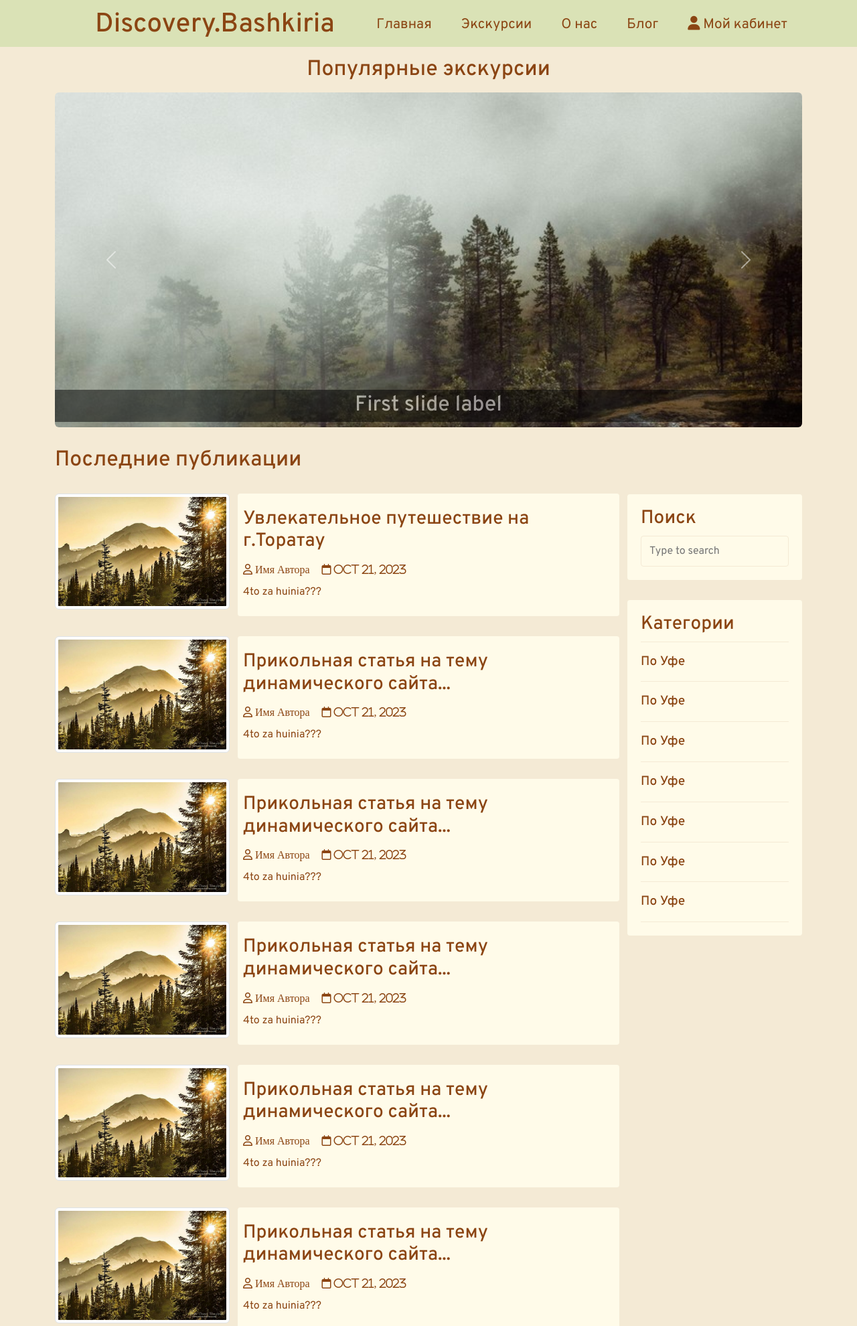
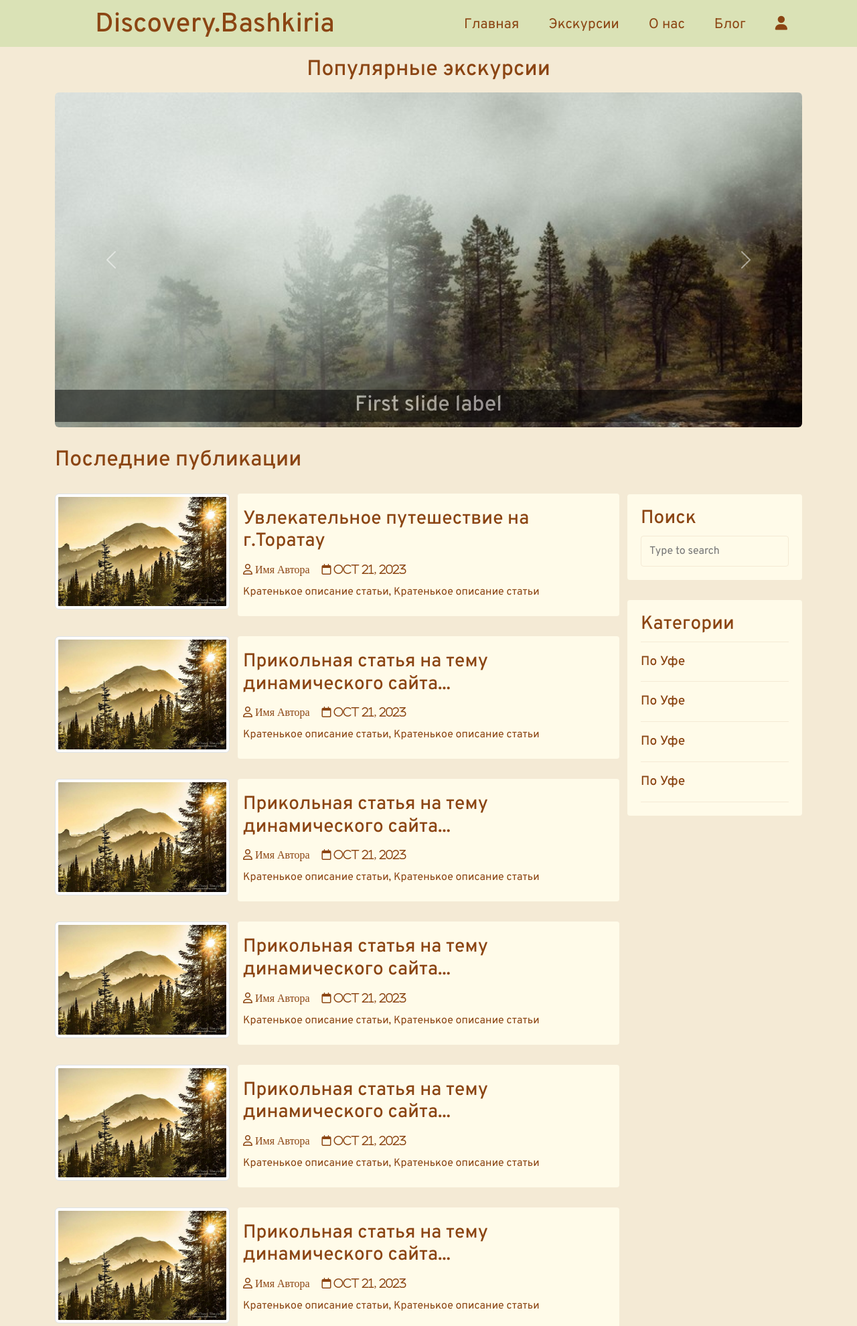
Before and after one commit to ShadowFriend69/DiscoveryBashkiria, a PHP site: page /DiscoveryBashkiria/ in a window 1280 px wide. Shown: the top 1980 px of the page at 67% size. Run offline with PHP 8.4, Linux system fonts and the light colour scheme; some libraries are stand-ins or nearby versions.

```diff
--- a/app/database/db.php
+++ b/app/database/db.php
@@ -101,6 +101,8 @@ function insert($table, $params){
     $query->execute($params);
 
     dbCheckError($query);
+
+    return $pdo->lastInsertId();
 }
 
 // Обновление строки в таблице
--- a/app/include/header.php
+++ b/app/include/header.php
@@ -14,7 +14,7 @@
                     <li><a href="#">Блог</a></li>
                     <li>
                         <a href="#">
-                            <i class="fa-solid fa-user"></i> Мой кабинет
+                            <i class="fa-solid fa-user"></i>
                         </a>
                         <ul>
                             <li><a href="<?php echo BASE_URL . 'log.php' ?>">Админ панель</a></li>
--- a/assets/css/style.css
+++ b/assets/css/style.css
@@ -340,3 +340,9 @@ FORMS
     margin-left: 75px;
     transition: all 0.3s;
 }
+
+form div.err p{
+    color: red;
+    font-style: italic;
+    font-size: 1rem;
+}
--- a/index.php
+++ b/index.php
@@ -86,7 +86,7 @@
                     <i class="far fa-user"> Имя Автора</i>
                     <i class="far fa-calendar"> Oct 21, 2023</i>
                     <p class="preview-text">
-                        4to za huinia???
+                        Кратенькое описание статьи, Кратенькое описание статьи
                     </p>
                 </div>
             </div>
@@ -101,7 +101,7 @@
                     <i class="far fa-user"> Имя Автора</i>
                     <i class="far fa-calendar"> Oct 21, 2023</i>
                     <p class="preview-text">
-                        4to za huinia???
+                        Кратенькое описание статьи, Кратенькое описание статьи
                     </p>
                 </div>
             </div>
@@ -116,7 +116,7 @@
                     <i class="far fa-user"> Имя Автора</i>
                     <i class="far fa-calendar"> Oct 21, 2023</i>
                     <p class="preview-text">
-                        4to za huinia???
+                        Кратенькое описание статьи, Кратенькое описание статьи
                     </p>
                 </div>
             </div>
@@ -131,7 +131,7 @@
                     <i class="far fa-user"> Имя Автора</i>
                     <i class="far fa-calendar"> Oct 21, 2023</i>
                     <p class="preview-text">
-                        4to za huinia???
+                        Кратенькое описание статьи, Кратенькое описание статьи
                     </p>
                 </div>
             </div>
@@ -146,7 +146,7 @@
                     <i class="far fa-user"> Имя Автора</i>
                     <i class="far fa-calendar"> Oct 21, 2023</i>
                     <p class="preview-text">
-                        4to za huinia???
+                        Кратенькое описание статьи, Кратенькое описание статьи
                     </p>
                 </div>
             </div>
@@ -161,7 +161,7 @@
                     <i class="far fa-user"> Имя Автора</i>
                     <i class="far fa-calendar"> Oct 21, 2023</i>
                     <p class="preview-text">
-                        4to za huinia???
+                        Кратенькое описание статьи, Кратенькое описание статьи
                     </p>
                 </div>
             </div>
@@ -176,7 +176,7 @@
                     <i class="far fa-user"> Имя Автора</i>
                     <i class="far fa-calendar"> Oct 21, 2023</i>
                     <p class="preview-text">
-                        4to za huinia???
+                        Кратенькое описание статьи, Кратенькое описание статьи
                     </p>
                 </div>
             </div>
@@ -192,9 +192,6 @@
             <div class="section topics">
                 <h3>Категории</h3>
                 <ul>
-                    <li><a href="#">По Уфе</a></li>
-                    <li><a href="#">По Уфе</a></li>
-                    <li><a href="#">По Уфе</a></li>
                     <li><a href="#">По Уфе</a></li>
                     <li><a href="#">По Уфе</a></li>
                     <li><a href="#">По Уфе</a></li>
--- a/log.php
+++ b/log.php
@@ -44,7 +44,7 @@
         <div class="w-100"></div>
         <div class="mb-3 col-12 col-md-4">
             <button type="submit" class="btn btn-primary">Войти</button>
-            <a href="aut.html">Зарегистрироваться</a>
+            <a href="reg.php">Зарегистрироваться</a>
         </div>
     </form>
 </div>
```
Also changed, not shown: app/controllers/users.php (added, +38 -0 lines), reg.php (+15 -7 lines).
